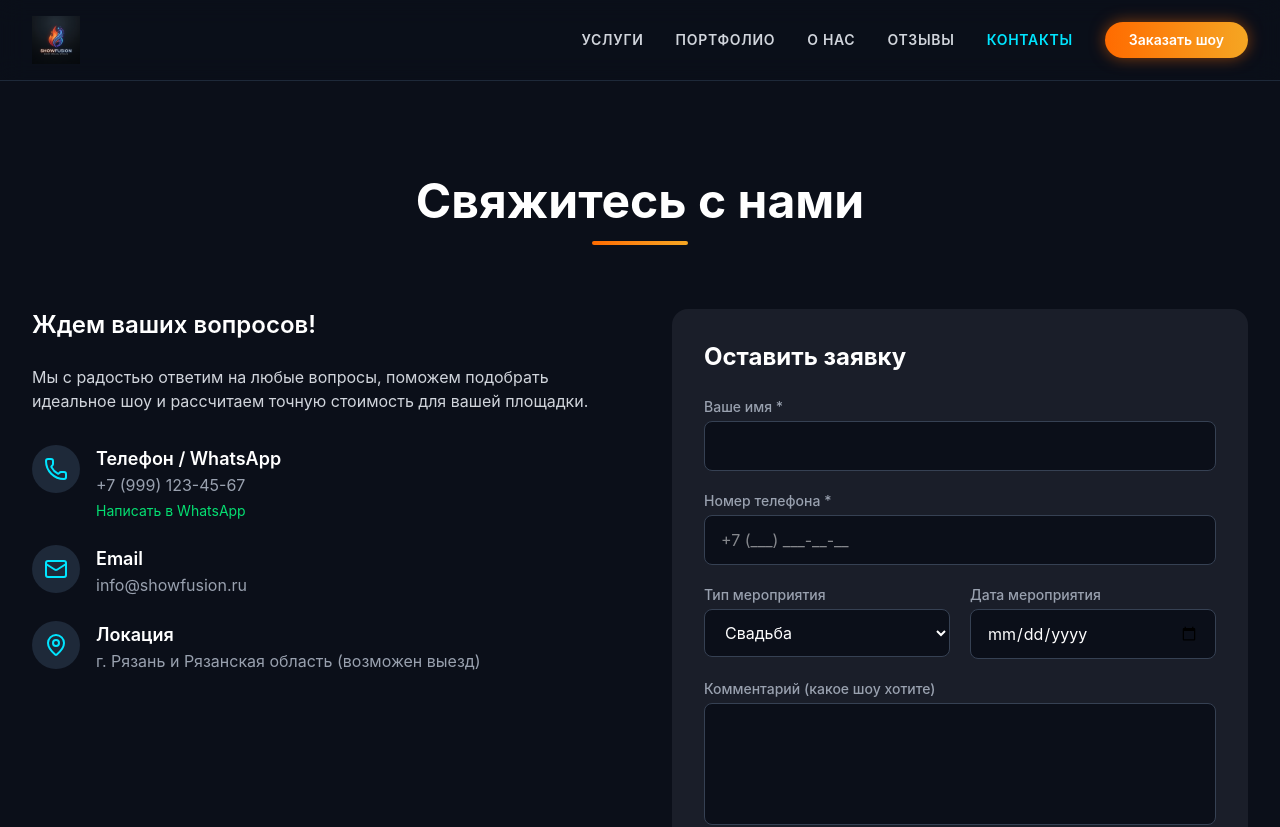
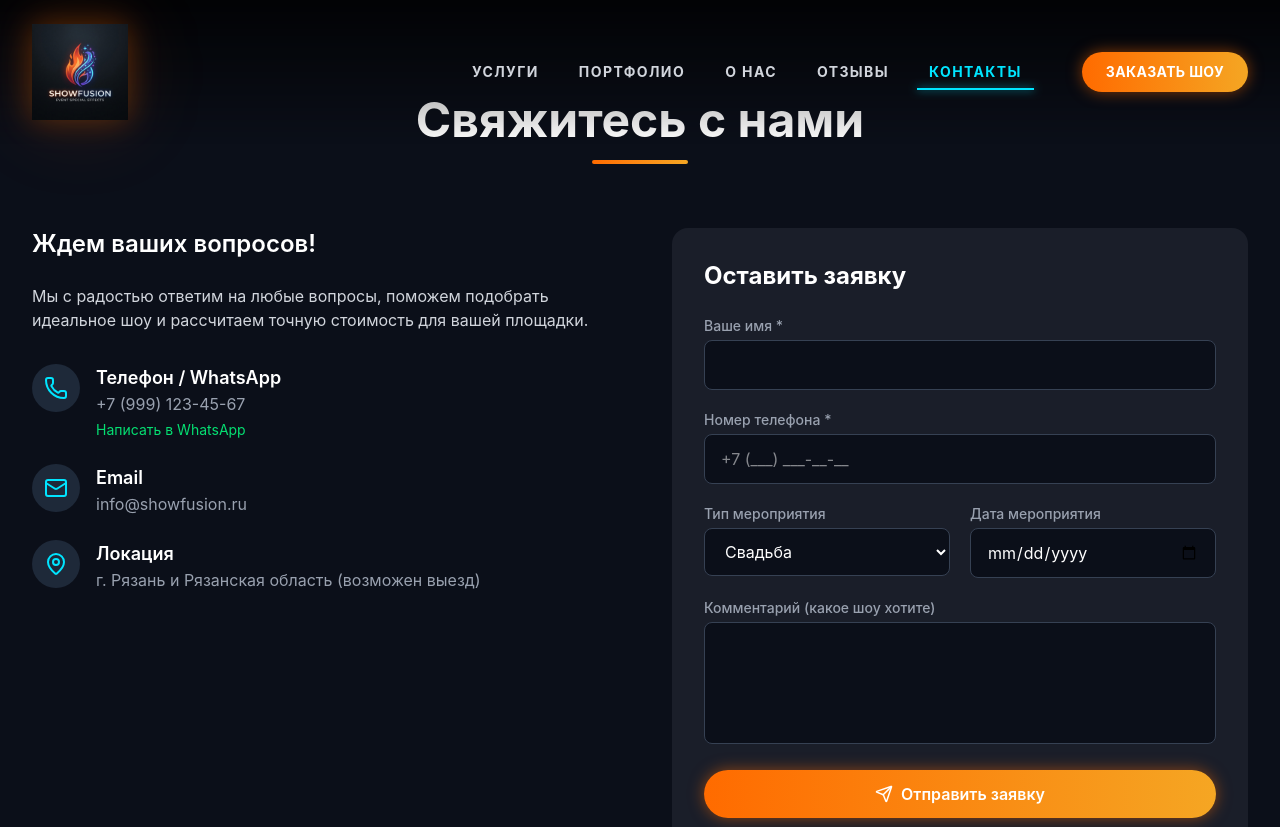
Before and after one commit to Shoto373/ShowFusion, a React (Vite) app in the folder frontend/: page /contacts in a window 1280 px wide. Shown: the top 827 px of the page. Built offline with nearby package versions, Linux system fonts and the light colour scheme.

Commit message:
Update frontend pages, API, and backend schemas

```diff
--- a/frontend/index.html
+++ b/frontend/index.html
@@ -2,7 +2,7 @@
 <html lang="ru">
   <head>
     <meta charset="UTF-8" />
-    <link rel="icon" type="image/svg+xml" href="/vite.svg" />
+    <link rel="icon" type="image/png" href="/media/logo.png" />
     <meta name="viewport" content="width=device-width, initial-scale=1.0" />
     <title>ShowFusion | Фаершоу, тяжелый дым и спецэффекты в Рязани</title>
     <meta name="description" content="Яркое шоу и спецэффекты на свадьбу, корпоратив и любой праздник в Рязани. Огненное шоу, тяжелый дым, эффект золушки, холодные фонтаны." />
--- a/frontend/src/api.ts
+++ b/frontend/src/api.ts
@@ -15,14 +15,16 @@ export const getReviews = async () => {
   return res.json();
 };
 
-export const createReview = async (author: string, text: string, rating: number) => {
+export const createReview = async (author: string, text: string, rating: number, createdAt?: string) => {
+  const payload: any = { author, text, rating };
+  if (createdAt) payload.created_at = createdAt;
   const res = await fetch(`${API_URL}/reviews`, {
     method: 'POST',
     headers: {
       ...getHeaders(),
       'Content-Type': 'application/json'
     },
-    body: JSON.stringify({ author, text, rating }),
+    body: JSON.stringify(payload),
   });
   if (!res.ok) throw new Error('Error creating review');
   return res.json();
--- a/frontend/src/components/Header.tsx
+++ b/frontend/src/components/Header.tsx
@@ -1,9 +1,20 @@
-import React from 'react';
-import { NavLink } from 'react-router-dom';
-import { Flame, Menu, X } from 'lucide-react';
+import React, { useState, useEffect } from 'react';
+import { NavLink, useLocation } from 'react-router-dom';
+import { Menu, X } from 'lucide-react';
+import { motion, AnimatePresence } from 'framer-motion';
 
 export const Header = () => {
-  const [isOpen, setIsOpen] = React.useState(false);
+  const [isOpen, setIsOpen] = useState(false);
+  const [scrolled, setScrolled] = useState(false);
+  const location = useLocation();
+
+  useEffect(() => {
+    const handleScroll = () => {
+      setScrolled(window.scrollY > 20);
+    };
+    window.addEventListener('scroll', handleScroll);
+    return () => window.removeEventListener('scroll', handleScroll);
+  }, []);
 
   const links = [
     { name: 'Услуги', path: '/services' },
@@ -14,67 +25,104 @@ export const Header = () => {
   ];
 
   return (
-    <header className="sticky top-0 z-50 bg-brand-dark/80 backdrop-blur-md border-b border-gray-800">
+    <header
+      className={`fixed top-0 left-0 right-0 z-50 transition-all duration-500 ${
+        scrolled
+          ? 'bg-[#0B0F19]/80 backdrop-blur-xl border-b border-white/10 shadow-[0_0_30px_rgba(0,0,0,0.5)] py-2'
+          : 'bg-gradient-to-b from-black/80 to-transparent py-4 md:py-6'
+      }`}
+    >
       <div className="max-w-7xl mx-auto px-4 sm:px-6 lg:px-8">
-        <div className="flex justify-between items-center py-4">
+        <div className="flex justify-between items-center">
 
-          {/* Logo */}
-          <NavLink to="/" className="flex items-center gap-2 group">
-            <img src="/media/logo.png" alt="ShowFusion" className="h-12 w-auto object-contain group-hover:scale-105 transition-transform" />
+          {/* Logo with Glow Effect */}
+          <NavLink to="/" className="relative group flex-shrink-0">
+            <div className="absolute inset-0 bg-brand-orange/20 blur-2xl rounded-full group-hover:bg-brand-gold/40 transition-colors duration-500" />
+            <img
+              src="/media/logo.png"
+              alt="ShowFusion"
+              className={`relative object-contain transition-all duration-500 ${scrolled ? 'h-14 md:h-16' : 'h-16 md:h-24'} drop-shadow-[0_0_15px_rgba(255,107,0,0.3)] group-hover:scale-105`}
+            />
           </NavLink>
 
           {/* Desktop Nav */}
-          <nav className="hidden md:flex items-center gap-8">
+          <nav className="hidden md:flex items-center gap-1 lg:gap-4">
             {links.map((link) => (
               <NavLink
                 key={link.name}
                 to={link.path}
                 className={({ isActive }) =>
-                  `text-sm font-semibold uppercase tracking-wider transition-colors hover:text-brand-gold ${isActive ? 'text-brand-neon' : 'text-gray-300'}`
+                  `relative px-3 py-2 text-xs lg:text-sm font-bold uppercase tracking-[0.1em] transition-colors duration-300 ${
+                    isActive ? 'text-brand-neon' : 'text-gray-300 hover:text-white'
+                  }`
                 }
               >
+                {({ isActive }) => (
+                  <>
                     {link.name}
+                    {isActive && (
+                      <motion.div
+                        layoutId="nav-indicator"
+                        className="absolute bottom-0 left-0 right-0 h-[2px] bg-brand-neon shadow-[0_0_8px_rgba(0,229,255,0.8)]"
+                        initial={false}
+                        transition={{ type: "spring", stiffness: 300, damping: 30 }}
+                      />
+                    )}
+                  </>
+                )}
               </NavLink>
             ))}
-            <a href="tel:+79991234567" className="btn-primary text-sm py-2 px-6">
-              Заказать шоу
+            <div className="ml-4 lg:ml-8">
+              <a href="tel:+79991234567" className="btn-primary text-xs lg:text-sm py-2.5 px-6 inline-flex items-center gap-2 group animate-[pulse_2s_infinite] hover:animate-none">
+                <span className="relative z-10 tracking-wide uppercase font-bold">Заказать шоу</span>
               </a>
+            </div>
           </nav>
 
           {/* Mobile Menu Toggle */}
           <button
-            className="md:hidden text-gray-300 hover:text-white"
+            className="md:hidden relative p-2 text-gray-300 hover:text-white transition-colors z-50"
             onClick={() => setIsOpen(!isOpen)}
           >
-            {isOpen ? <X size={28} /> : <Menu size={28} />}
+            {isOpen ? <X size={32} /> : <Menu size={32} />}
           </button>
         </div>
       </div>
 
       {/* Mobile Nav */}
+      <AnimatePresence>
         {isOpen && (
-        <div className="md:hidden bg-brand-dark-card border-b border-gray-800">
-          <div className="px-4 pt-2 pb-4 space-y-1">
+          <motion.div
+            initial={{ opacity: 0, y: -20 }}
+            animate={{ opacity: 1, y: 0 }}
+            exit={{ opacity: 0, y: -20 }}
+            transition={{ duration: 0.3 }}
+            className="absolute top-full left-0 right-0 md:hidden bg-[#0B0F19]/95 backdrop-blur-3xl border-b border-white/10 shadow-2xl"
+          >
+            <div className="px-4 pt-4 pb-8 space-y-2 flex flex-col items-center">
               {links.map((link) => (
                 <NavLink
                   key={link.name}
                   to={link.path}
                   onClick={() => setIsOpen(false)}
                   className={({ isActive }) =>
-                  `block px-3 py-2 rounded-md text-base font-medium ${isActive ? 'text-brand-neon bg-gray-800' : 'text-gray-300 hover:text-white hover:bg-gray-700'}`
+                    `w-full text-center py-4 text-base font-bold uppercase tracking-widest transition-all ${
+                      isActive ? 'text-brand-neon bg-white/5' : 'text-gray-400 hover:text-white hover:bg-white/5'
+                    }`
                   }
                 >
                   {link.name}
                 </NavLink>
               ))}
-            <div className="pt-4">
-              <a href="tel:+79991234567" className="btn-primary block text-center py-3 w-full">
-                Заказать шоу
+              <div className="pt-6 w-full px-4">
+                <a href="tel:+79991234567" className="btn-primary block text-center py-4 text-lg w-full tracking-widest">
+                  ЗАКАЗАТЬ ШОУ
                 </a>
               </div>
             </div>
-        </div>
+          </motion.div>
         )}
+      </AnimatePresence>
     </header>
   );
 };
--- a/frontend/src/pages/Portfolio.tsx
+++ b/frontend/src/pages/Portfolio.tsx
@@ -79,7 +79,7 @@ export const Portfolio = () => {
                 className="relative group rounded-xl overflow-hidden aspect-[4/3] cursor-pointer bg-brand-dark-card"
               >
                 <img
-                  src={`http://localhost:8000${item.image}`}
+                  src={item.image.startsWith('/media') ? item.image : (item.image.startsWith('http') ? item.image : `http://localhost:8000${item.image}`)}
                   alt={item.title}
                   className="w-full h-full object-cover group-hover:scale-110 transition-transform duration-500"
                   onError={(e) => {
--- a/frontend/src/pages/Services.tsx
+++ b/frontend/src/pages/Services.tsx
@@ -46,7 +46,7 @@ export const Services = () => {
               initial={{ opacity: 0, y: 30 }}
               whileInView={{ opacity: 1, y: 0 }}
               viewport={{ once: true }}
-              className={`flex flex-col md:flex-row gap-12 items-center ${index % 2 !== 0 ? 'md:flex-row-reverse' : ''}`}
+              className={`flex flex-col md:flex-row gap-12 items-center scroll-mt-32 ${index % 2 !== 0 ? 'md:flex-row-reverse' : ''}`}
             >
               {/* Image */}
               <div className="w-full md:w-1/2">
```
Also changed, not shown: frontend/src/pages/Admin.tsx (+21 -4 lines), frontend/src/pages/Home.tsx (+8 -7 lines), 2 other files (tests, documents, lock files or other folders). Lines whose indentation alone changed are shown as unchanged.
